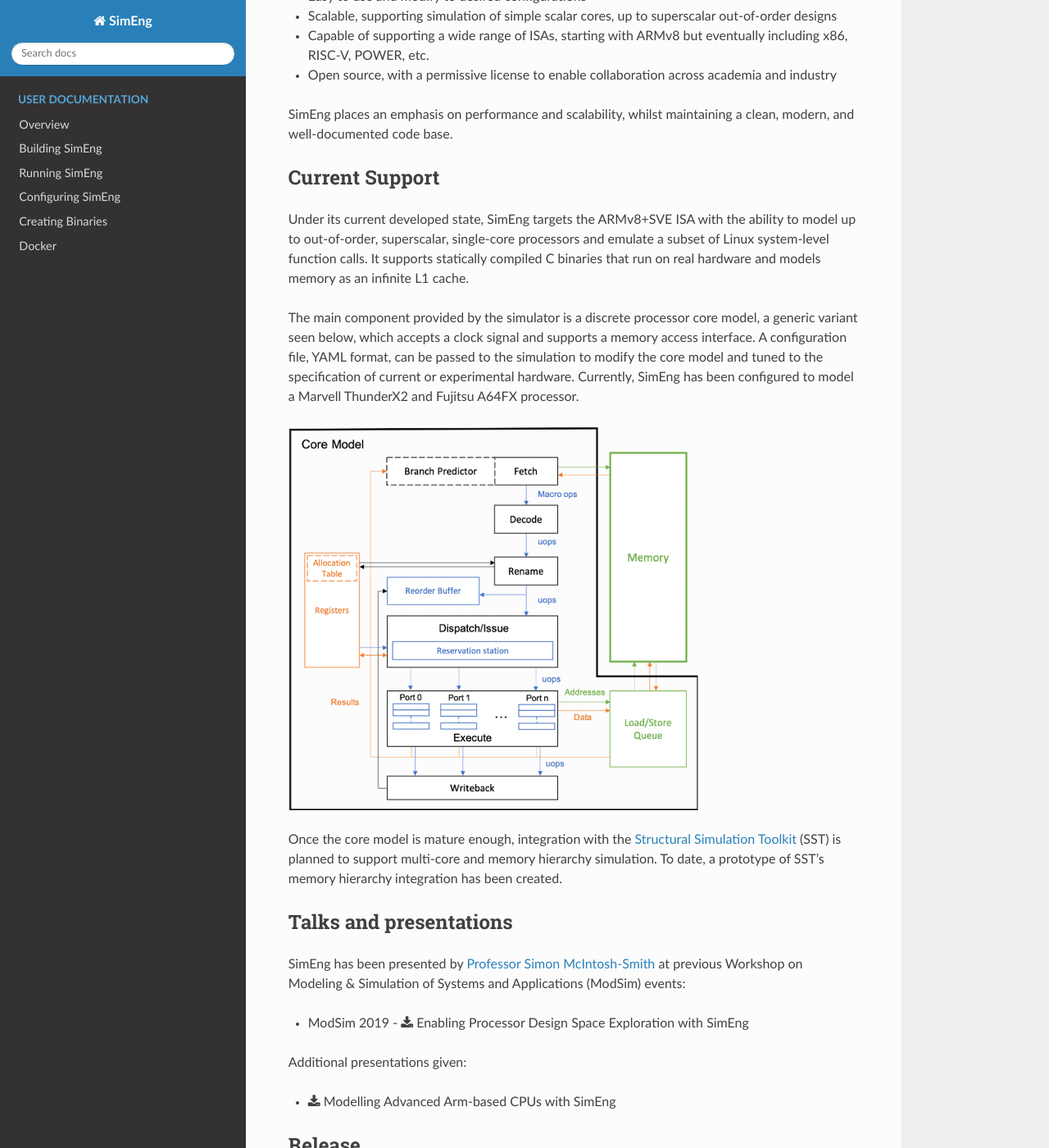
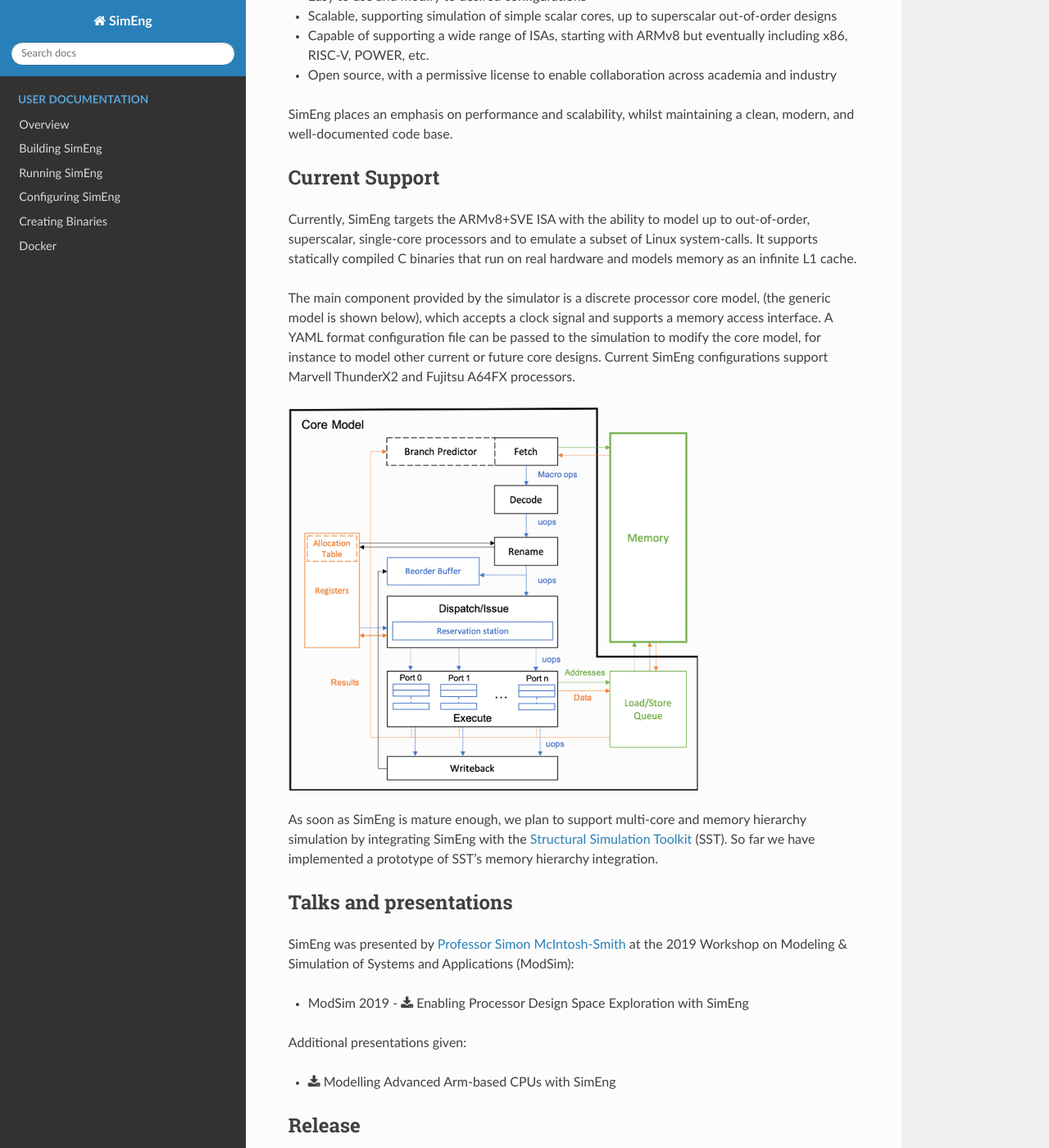
Before and after one commit to UoB-HPC/SimEng, a Sphinx documentation site: the page built from docs/sphinx/index.rst, in a window 1280 px wide and 1400 px high, scrolled down 272 px. Shown: the whole window at 82% size. Built offline with Sphinx 7.4.7 and the Read the Docs theme 2.0.0, drawn with Linux system fonts in a browser that asks for light colours; pages that are not in the unit, such as notebooks, are missing from menus.

Commit message:
Rewording of the project overview page

```diff
--- a/docs/sphinx/index.rst
+++ b/docs/sphinx/index.rst
@@ -40,21 +40,21 @@
 Current Support
 ---------------
 
-Under its current developed state, SimEng targets the ARMv8+SVE ISA with the ability to model up to out-of-order, superscalar, single-core processors and emulate a subset of Linux system-level function calls. It supports statically compiled C binaries that run on real hardware and models memory as an infinite L1 cache.
+Currently, SimEng targets the ARMv8+SVE ISA with the ability to model up to out-of-order, superscalar, single-core processors and to emulate a subset of Linux system-calls. It supports statically compiled C binaries that run on real hardware and models memory as an infinite L1 cache.
 
-The main component provided by the simulator is a discrete processor core model, a generic variant seen below, which accepts a clock signal and supports a memory access interface. A configuration file, YAML format, can be passed to the simulation to modify the core model and tuned to the specification of current or experimental hardware. Currently, SimEng has been configured to model a Marvell ThunderX2 and Fujitsu A64FX processor.
+The main component provided by the simulator is a discrete processor core model, (the generic model is shown below), which accepts a clock signal and supports a memory access interface. A YAML format configuration file can be passed to the simulation to modify the core model, for instance to model other current or future core designs. Current SimEng configurations support Marvell ThunderX2 and Fujitsu A64FX processors.
 
 .. image:: assets/simeng_generic_core_model.png
   :width: 500
   :alt: Generic Core Model
 
-Once the core model is mature enough, integration with the `Structural Simulation Toolkit <http://sst-simulator.org/>`_ (SST) is planned to support multi-core and memory hierarchy simulation. To date, a prototype of SST’s memory hierarchy integration has been created.
+As soon as SimEng is mature enough, we plan to support multi-core and memory hierarchy simulation by integrating SimEng with the `Structural Simulation Toolkit <http://sst-simulator.org/>`_ (SST). So far we have implemented a prototype of SST’s memory hierarchy integration.
 
 
 Talks and presentations
 -----------------------
 
-SimEng has been presented by `Professor Simon McIntosh-Smith <http://uob-hpc.github.io/SimonMS/>`_ at previous Workshop on Modeling & Simulation of Systems and Applications (ModSim) events:
+SimEng was presented by `Professor Simon McIntosh-Smith <http://uob-hpc.github.io/SimonMS/>`_ at the 2019 Workshop on Modeling & Simulation of Systems and Applications (ModSim):
 
 - ModSim 2019 - :download:`Enabling Processor Design Space Exploration with SimEng <assets/simeng_modsim_2019.pdf>`
 
```
